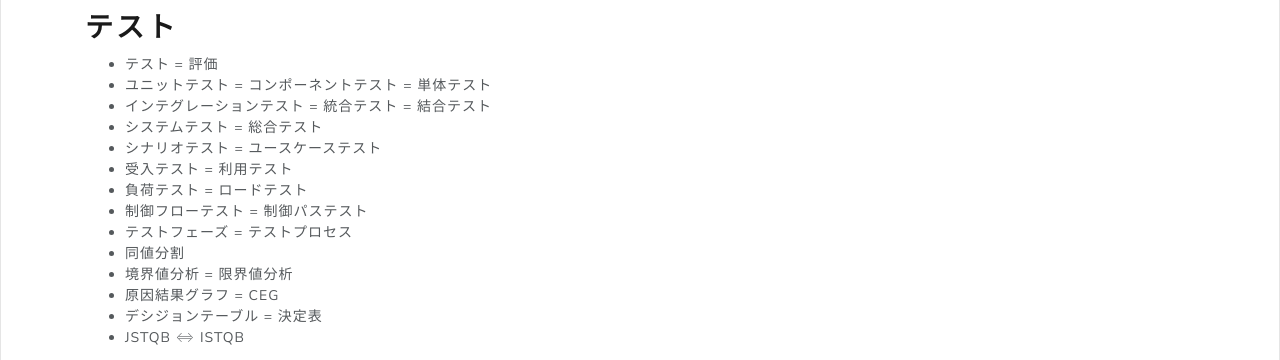
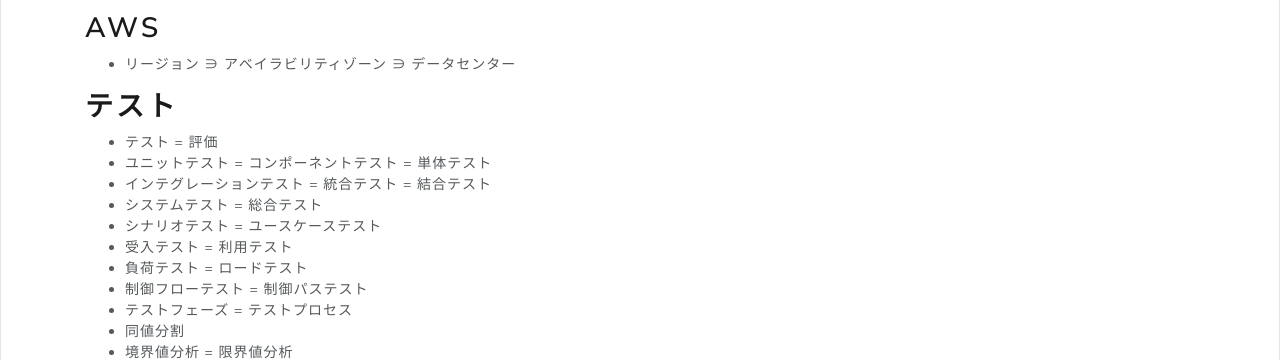
Before and after one commit to rikuson/rikuson, a Jekyll site: the page built from vocabulary.md, in a window 1280 px wide and 900 px high, scrolled down 1335 px, cut to the strip 251-611 px from the top of the window. Built offline with Jekyll 4.4.1, drawn with Linux system fonts in a browser that asks for light colours; nearby versions of some CDN libraries; a script that is not in the unit is left out; some of the changed text lies outside the part shown.

Commit message:
feat: Add vocabulary

```diff
--- a/vocabulary.md
+++ b/vocabulary.md
@@ -66,6 +66,10 @@
 - DX
 
 {% linkpreview "https://ja.wikipedia.org/wiki/統一モデリング言語" %}
+
+## AWS
+
+- リージョン &ni; アベイラビリティゾーン &ni; データセンター
 
 ## テスト
 
@@ -211,6 +215,7 @@
 - シンタックス
 - プログラミング・パラダイム
 - ビジュアルプログラミング
+- REPL = 対話実行モード = インタラクティブモード
 - imutable
 - invoke &efDot; execute &efDot; run &efDot; call
 - expectable
```
